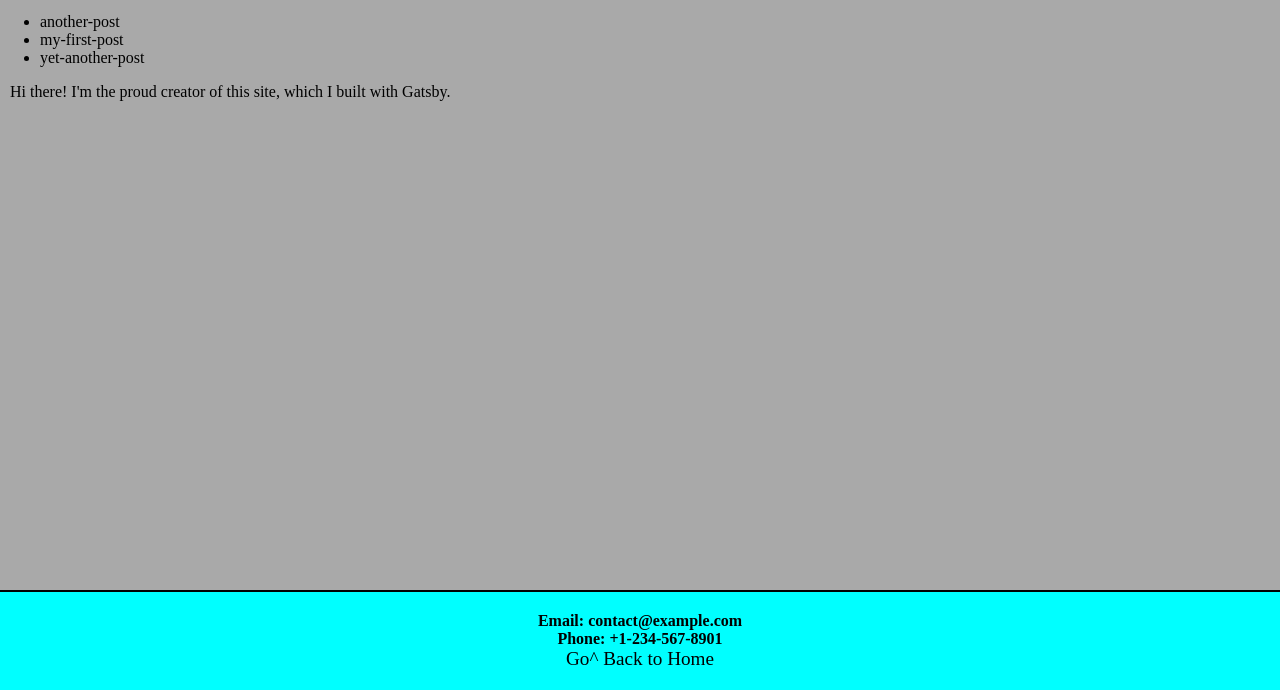
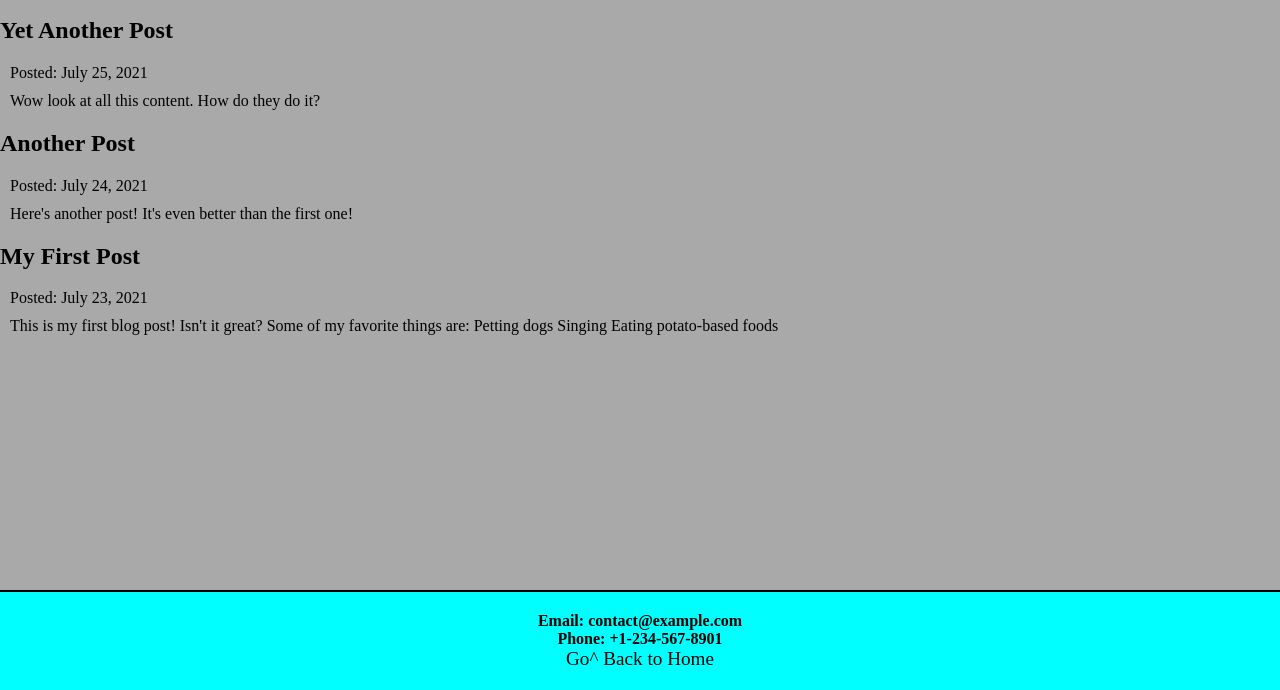
Before and after one commit to 12234e/news9, a Gatsby site: page /blog in a window 1280 px wide. Shown: the part 110-800 px from the top of the page. Built offline with nearby package versions, Linux system fonts and the light colour scheme; Gatsby itself is replaced by a stand-in of ours.

Commit message:
Finished Gatsby Tutorial Part 5

```diff
--- a/blog/another-post.mdx
+++ b/blog/another-post.mdx
@@ -0,0 +1,7 @@
+---
+title: "Another Post"
+date: "2021-07-24"
+slug: "another-post"
+---
+
+Here's another post! It's even better than the first one!
--- a/blog/my-first-post.mdx
+++ b/blog/my-first-post.mdx
@@ -0,0 +1,13 @@
+---
+title: "My First Post"
+date: "2021-07-23"
+slug: "my-first-post"
+---
+
+This is my first blog post! Isn't it *great*?
+
+Some of my **favorite** things are:
+
+* Petting dogs
+* Singing
+* Eating potato-based foods
--- a/blog/yet-another-post.mdx
+++ b/blog/yet-another-post.mdx
@@ -0,0 +1,7 @@
+---
+title: "Yet Another Post"
+date: "2021-07-25"
+slug: "yet-another-post"
+---
+
+Wow look at all this content. How do they do it?
--- a/gatsby-config.js
+++ b/gatsby-config.js
@@ -16,5 +16,6 @@
         path: `${__dirname}/blog`,
       }
     },
+    "gatsby-plugin-mdx",
   ],
 }
--- a/package.json
+++ b/package.json
@@ -15,8 +15,10 @@
     "clean": "gatsby clean"
   },
   "dependencies": {
+    "@mdx-js/react": "^2.3.0",
     "gatsby": "^5.11.0",
     "gatsby-plugin-image": "^3.11.0",
+    "gatsby-plugin-mdx": "^5.11.0",
     "gatsby-plugin-page-creator": "^5.11.0",
     "gatsby-plugin-sharp": "^5.11.0",
     "gatsby-source-filesystem": "^5.11.0",
--- a/src/pages/blog.js
+++ b/src/pages/blog.js
@@ -2,32 +2,38 @@
 import Layout from '../components/layout'
 import Seo from '../components/seo'
 import { graphql } from 'gatsby'
+
 const BlogPage = ({ data }) => {
   return (
     <Layout pageTitle="My Blog Posts">
-      <ul>
       {
-        data.allFile.nodes.map(node => (
-          <li key={node.name}>
-            {node.name}
-          </li>
+        data.allMdx.nodes.map((node) => (
+          <article key={node.id}>
+            <h2>{node.frontmatter.title}</h2>
+            <p>Posted: {node.frontmatter.date}</p>
+            <p>{node.excerpt}</p>
+          </article>
         ))
       }
-      </ul>
-      <p>Hi there! I'm the proud creator of this site, which I built with Gatsby.</p>
     </Layout>
   )
 }
 
 export const query = graphql`
   query {
-    allFile {
+    allMdx(sort: { frontmatter: { date: DESC }}) {
       nodes {
-        name
+        frontmatter {
+          title
+          date(formatString: "MMMM DD, YYYY")
+        }
+        id
+        excerpt
       }
     }
   }
 `
+
 export const Head = () => <Seo title="My Blog Posts" />
 
 export default BlogPage
```
Also changed, not shown: 1 other file.
